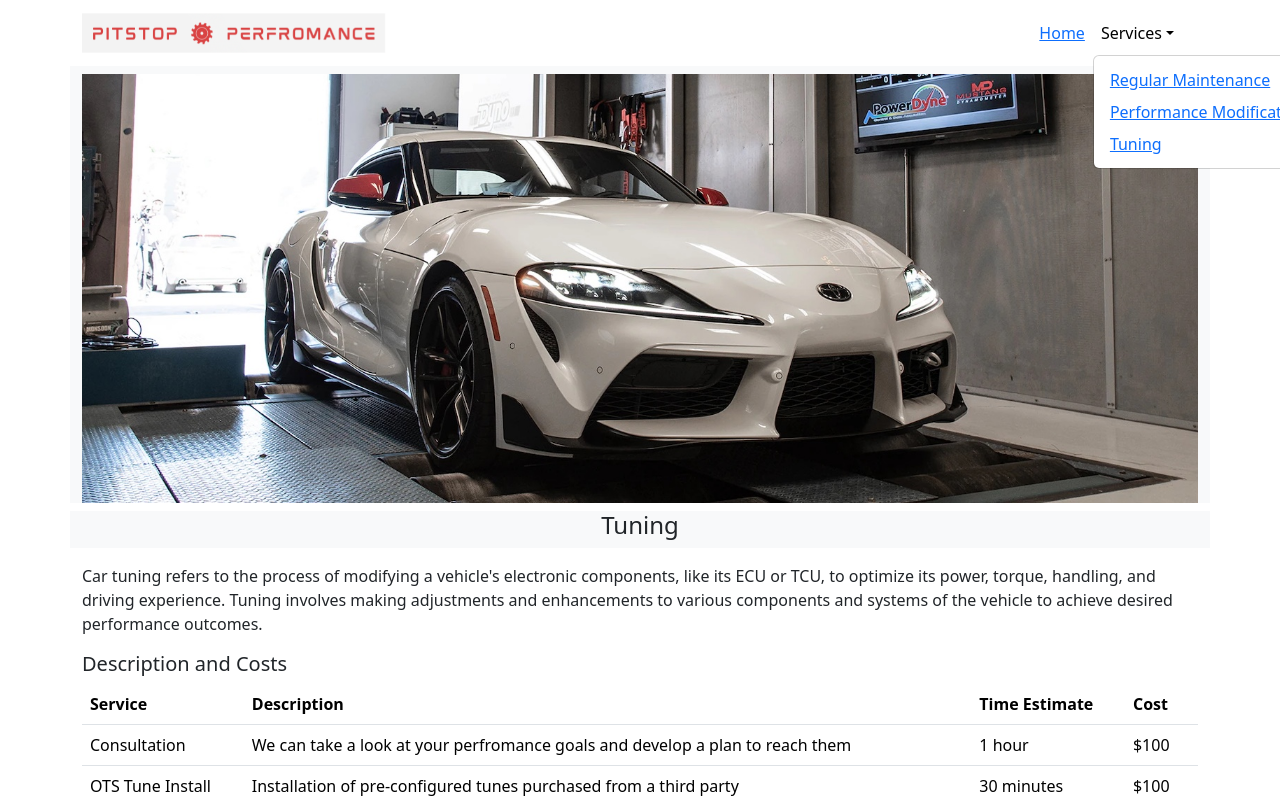
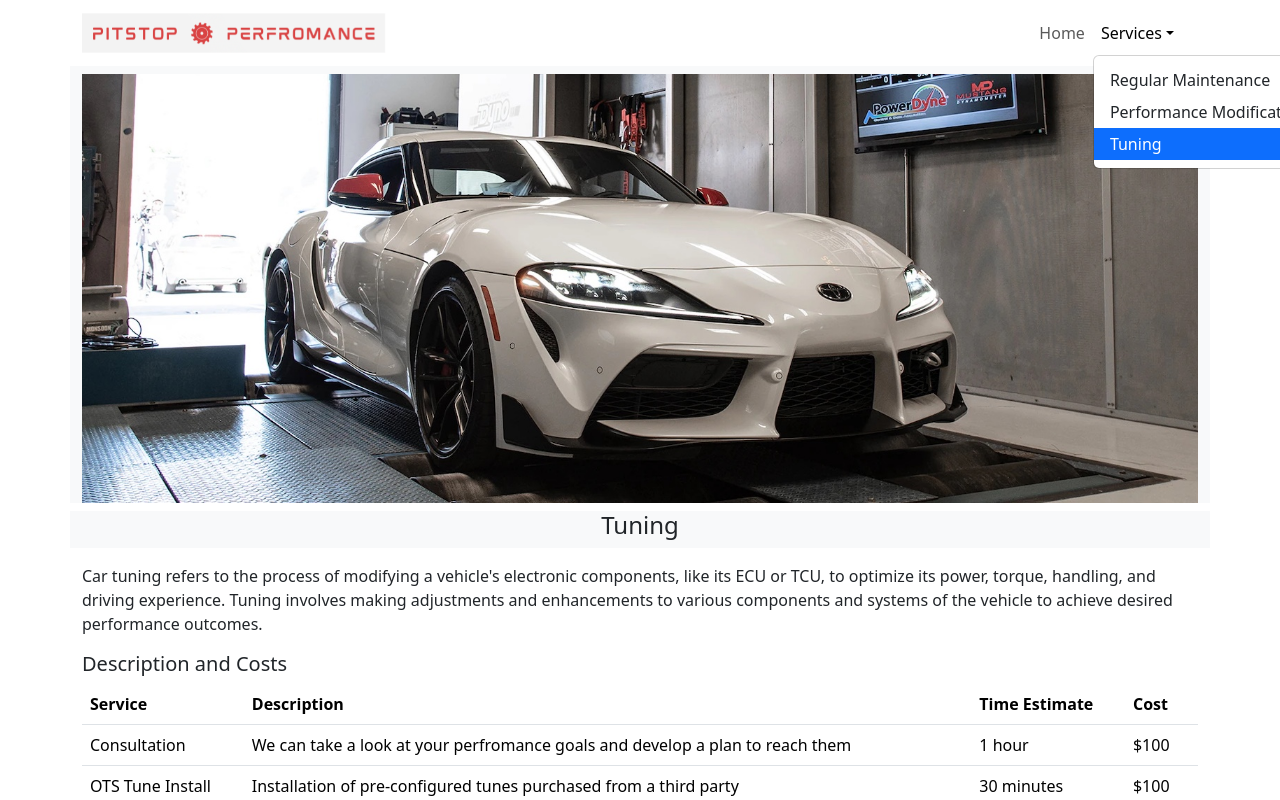
Before and after one commit to aghar11/seg3125-project1, a React (Create React App) app: page /tuning in a window 1280 px wide. Both pictures are taken after a click on the button "Services". Shown: the top 800 px of the page. Built offline with nearby package versions, Linux system fonts and the light colour scheme.

Commit message:
Brought LinkContainer back

```diff
--- a/src/components/shared/NavigationBar.js
+++ b/src/components/shared/NavigationBar.js
@@ -3,7 +3,7 @@ import Container from 'react-bootstrap/Container';
 import Navbar from 'react-bootstrap/Navbar';
 import Nav from 'react-bootstrap/Nav';
 import NavDropdown from 'react-bootstrap/NavDropdown';
-import { NavLink } from 'react-router-dom';
+import LinkContainer from 'react-router-bootstrap/LinkContainer';
 
 function NavigationBar() {
     return (
@@ -11,31 +11,31 @@ function NavigationBar() {
         <Navbar bg="white" expand="lg">
           <Container>
             <Navbar.Brand>
-              <NavLink to="/">
+              <LinkContainer to="/">
                 <img
                   src={logo}
                   height='40'
                   className='d-inline-block align-top'
                   alt='Pitstop Perf '
                 />
-              </NavLink>
+              </LinkContainer>
             </Navbar.Brand>
             <Navbar.Toggle aria-controls="basic-navbar-nav" />
             <Navbar.Collapse id="basic-navbar-nav">
               <Nav className="justify-content-end flex-grow-1 pe-3">
-                <Nav.Link>
-                  <NavLink to='/'>Home</NavLink>
-                </Nav.Link>
+                <LinkContainer to="/">
+                  <Nav.Link>Home</Nav.Link>
+                </LinkContainer>
                 <NavDropdown title="Services" id="basic-nav-dropdown">
-                  <NavDropdown.Item>
-                    <NavLink to="/regularMaintenance">Regular Maintenance</NavLink>
-                  </NavDropdown.Item>
-                  <NavDropdown.Item>
-                    <NavLink to="/performanceModifications">Performance Modifications</NavLink>
-                  </NavDropdown.Item>
-                  <NavDropdown.Item>
-                    <NavLink to="/tuning">Tuning</NavLink>
-                  </NavDropdown.Item>
+                  <LinkContainer to="/regularMaintenance">
+                    <NavDropdown.Item>Regular Maintenance</NavDropdown.Item>
+                  </LinkContainer>
+                  <LinkContainer to="/performanceModifications">
+                    <NavDropdown.Item>Performance Modifications</NavDropdown.Item>
+                  </LinkContainer>
+                  <LinkContainer to="/tuning">
+                    <NavDropdown.Item>Tuning</NavDropdown.Item>
+                  </LinkContainer>
                 </NavDropdown>
               </Nav>
             </Navbar.Collapse>
```
